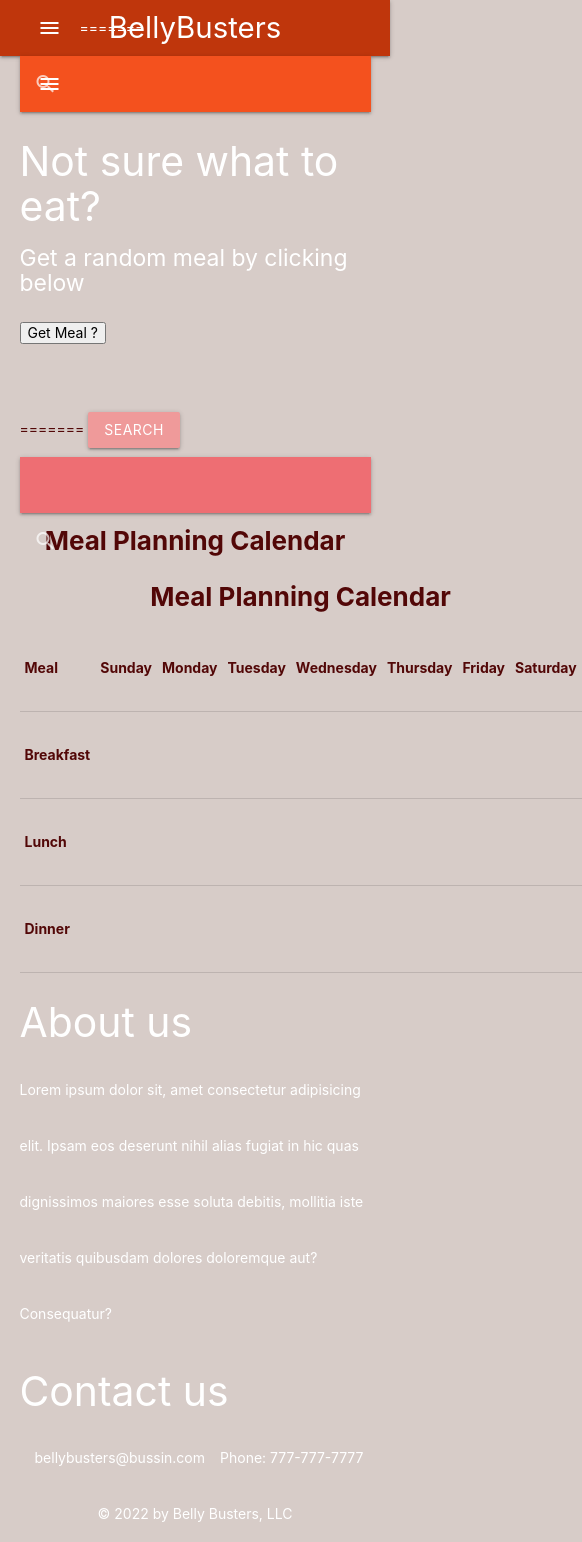
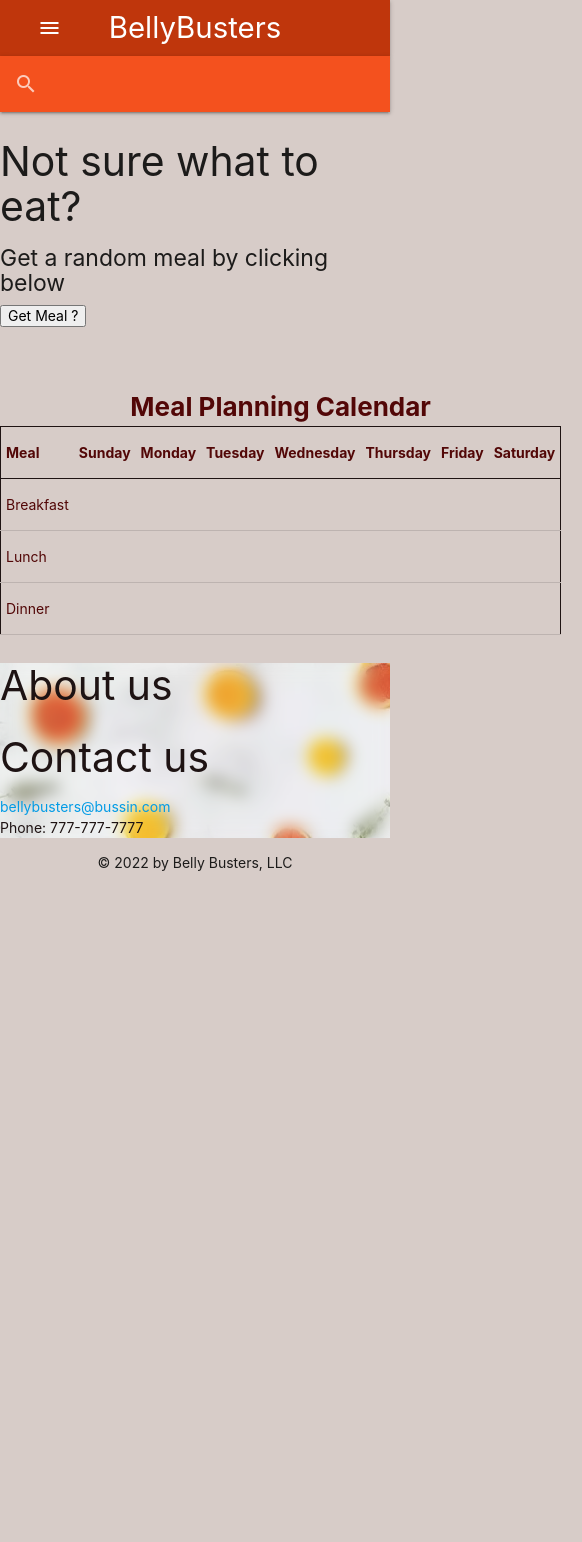
Before and after one commit to Dalsakkaf/Project1-BarkingDog, a plain HTML site: page index.html in a window 390 px wide. Shown: the whole page, 582 px wide, since content can reach past the window. After the commit the page ends 873 px from the top, so only its background shows below. Drawn offline with nearby package versions, Linux system fonts and the light colour scheme; a script that the page names is missing.

Commit message:
Add files via upload

```diff
--- a/index.html
+++ b/index.html
@@ -4,7 +4,6 @@
     <meta charset="UTF-8">
     <meta http-equiv="X-UA-Compatible" content="IE=edge">
     <meta name="viewport" content="width=device-width, initial-scale=1.0">
-
     <!--Import Google Icon Font-->
     <link href="https://fonts.googleapis.com/icon?family=Material+Icons" rel="stylesheet">
     <!-- Compiled and minified CSS -->
@@ -19,23 +18,6 @@
             <a href="#" class="sidenav-trigger" data-target="mobile-links">
             <i class="material-icons">menu</i>
             </a>
-=======
-     <!--Import Google Icon Font-->
-     <link href="https://fonts.googleapis.com/icon?family=Material+Icons" rel="stylesheet">
-     <!-- Compiled and minified CSS -->
-     <link rel="stylesheet" href="https://cdnjs.cloudflare.com/ajax/libs/materialize/1.0.0/css/materialize.min.css">
-    <link rel="stylesheet" href="style.css"/>
-    <title>Belly Busters</title>
-<head>
-<body class="wholebackground deep-orange lighten-4">
-
-    <nav class="nav-wrapper">
-        <div>
-            <a href="#" class="brand-logo center">BellyBusters</a>
-            <a href="#" class="sidenav-trigger" data-target="mobile-links">
-              <i class="material-icons">menu</i>
-            </a>
-
             <ul class="right hide-on-med-and-down">
                 <li><a href="#calendar">Calendar</a></li>
                 <li><a href="#score">Nutrition Score</a></li>
@@ -81,45 +63,6 @@
             <table class="table">
                 <caption class="title">Meal Planning Calendar</caption>
                 <tr id="days">
-=======
-
-            <a class='dropdown-trigger btn red lighten-3' href='#' data-target='dropdown1'>Search</a>
-
-            <ul id='dropdown1' class='dropdown-content'>
-                <li><a href="#!">one</a></li>
-                <li><a href="#!">two</a></li>
-                <li class="divider" tabindex="-1"></li>
-                <li><a href="#!">three</a></li>
-                <li><a href="#!"><i class="material-icons">view_module</i>four</a></li>
-                <li><a href="#!"><i class="material-icons">cloud</i>five</a></li>
-            </ul>
-        </div>
-    </nav>
-
-    <nav>
-        <div class="nav-wrapper">
-          <form>
-            <div class="input-field">
-              <input id="search" type="search" required>
-              <label class="label-icon" for="search"><i class="material-icons">search</i></label>
-              <i class="material-icons">close</i>
-            </div>
-          </form>
-        </div>
-      </nav>
-
-    <ul class="sidenav" id="mobile-links">
-        <li><a href="#calendar">Calendar</a></li>
-        <li><a href="#score">Nutrition Score</a></li>
-        <li><a href="#about">About</a></li>
-        <li><a href="#contact">Contact</a></li>
-     </ul>
-
-    <section>
-        <div>
-            <table class="highlight">
-                <caption class="title">Meal Planning Calendar</caption>
-                <tr>
                     <th>Meal</th>
                     <th>Sunday</th>
                     <th>Monday</th>
@@ -128,27 +71,27 @@
                     <th>Thursday</th>
                     <th>Friday</th>
                     <th>Saturday</th>
-                </tr
+                </tr>
                 <div class="row"></div>
                 <tr>
-                    <th>Breakfast</th>
+                    <td>Breakfast</td>
                 </tr>
                 <tr>
-                    <th>Lunch</th>
+                    <td>Lunch</td>
                 </tr>
                 <tr>
-                    <th>Dinner</th>
+                    <td>Dinner</td>
                 </tr>
             </table>
 
         </div>
     </section>
 
-    <section>
-        <div>
+    <section class="background">
+        <div class="blur">
             <h3 id="about">About us</h3>
 
-            <p>Lorem ipsum dolor sit, amet consectetur adipisicing elit. Ipsam eos deserunt nihil alias fugiat in hic quas dignissimos maiores esse soluta debitis, mollitia iste veritatis quibusdam dolores doloremque aut? Consequatur?</p>
+            <p></p>
             <h3>Contact us</h3>
             <ul id="contact">
                 <li>
@@ -159,11 +102,7 @@
         </div>
     </section>
 
-
     <footer class="center">
-
-    <footer class="center-align">
-
         © 2022 by Belly Busters, LLC
     </footer>
 
```
